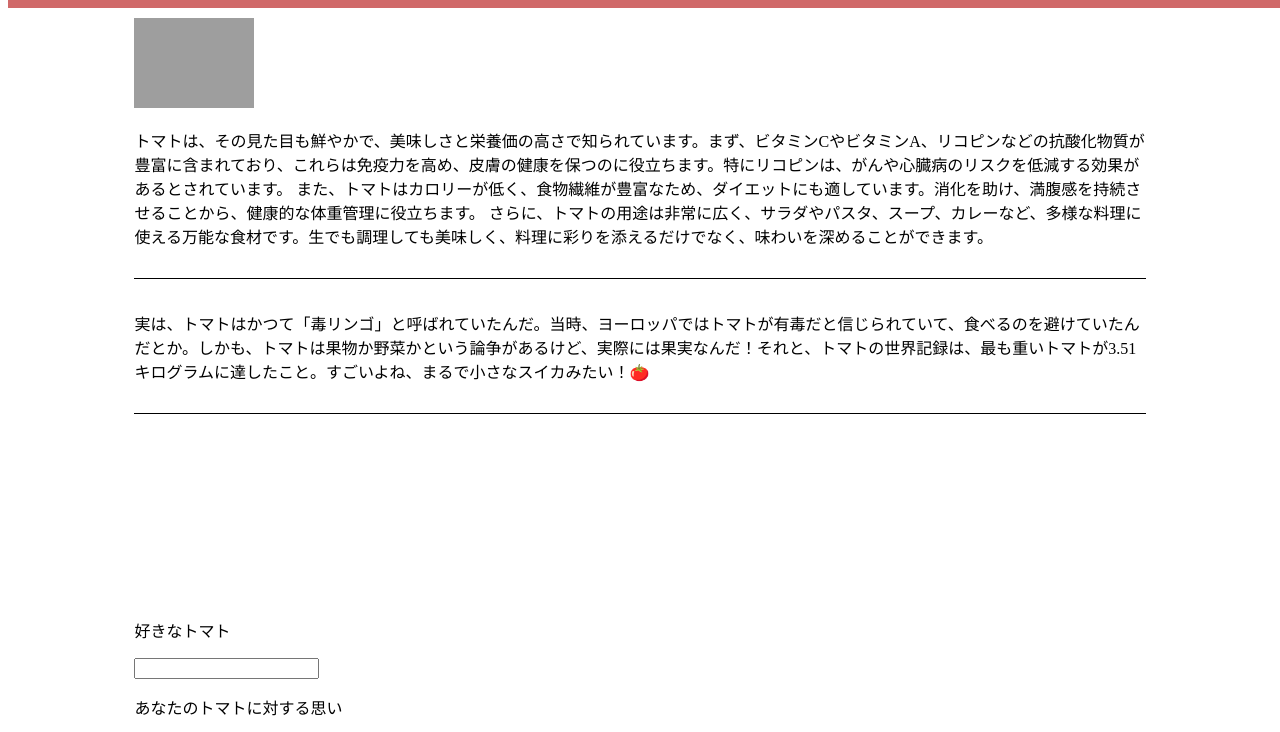
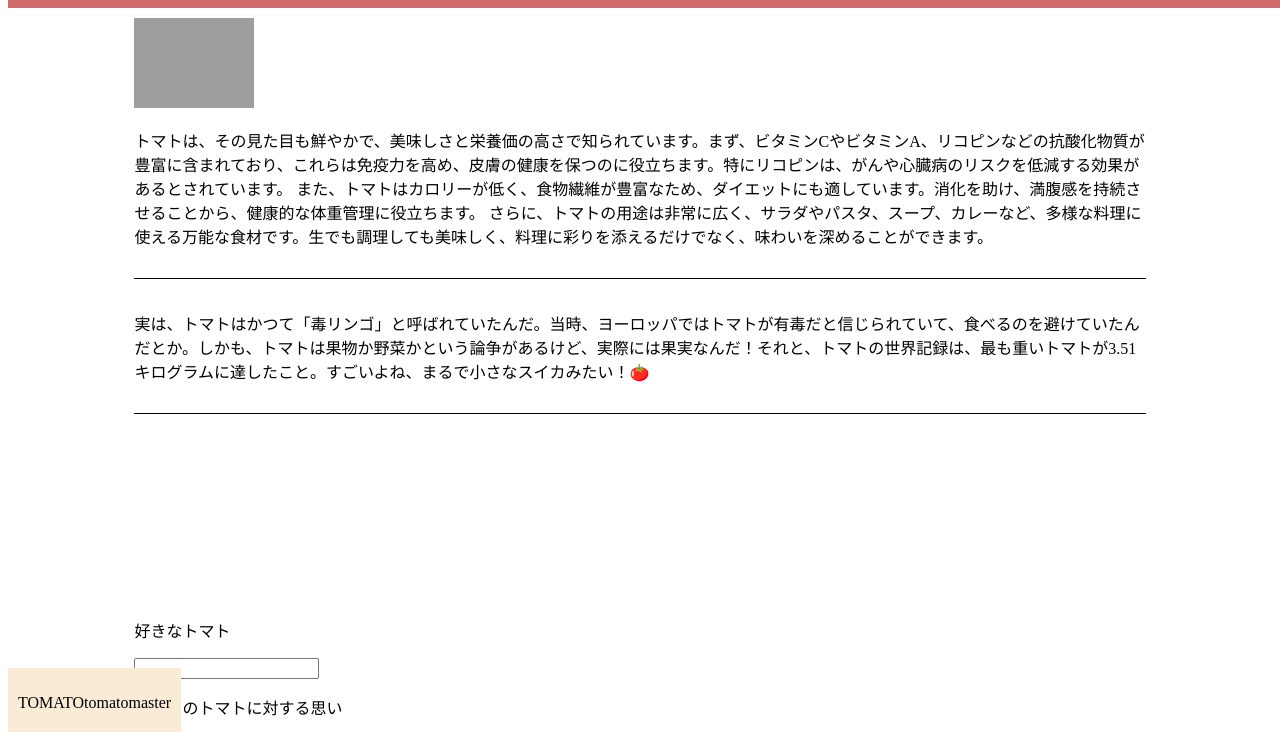
Before and after one commit to programbeginer/first, a plain HTML site: page index.html in a window 1280 px wide. Shown: the part 62-794 px from the top of the page. Drawn offline with Linux system fonts and the light colour scheme; grey boxes are pictures that could not be loaded.

Commit message:
Update stylesheet.css

```diff
--- a/stylesheet.css
+++ b/stylesheet.css
@@ -46,7 +46,8 @@ header{
 }
 footer{
     height:50px;
-    margin-top:100px;
+    position:fixed;
+    bottom:0px;
     background-color:antiquewhite;
     padding:10px;
     text-align:center;
```
